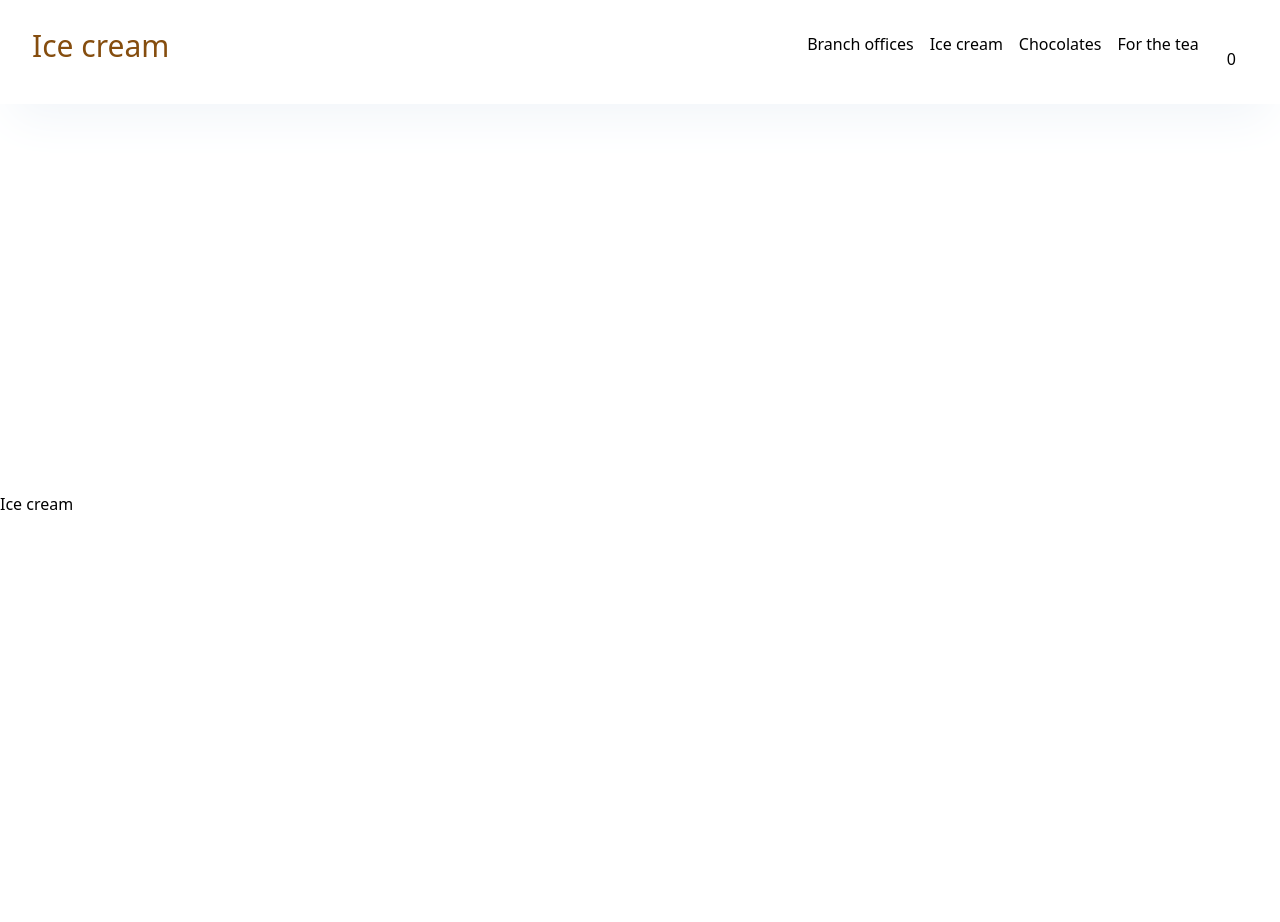
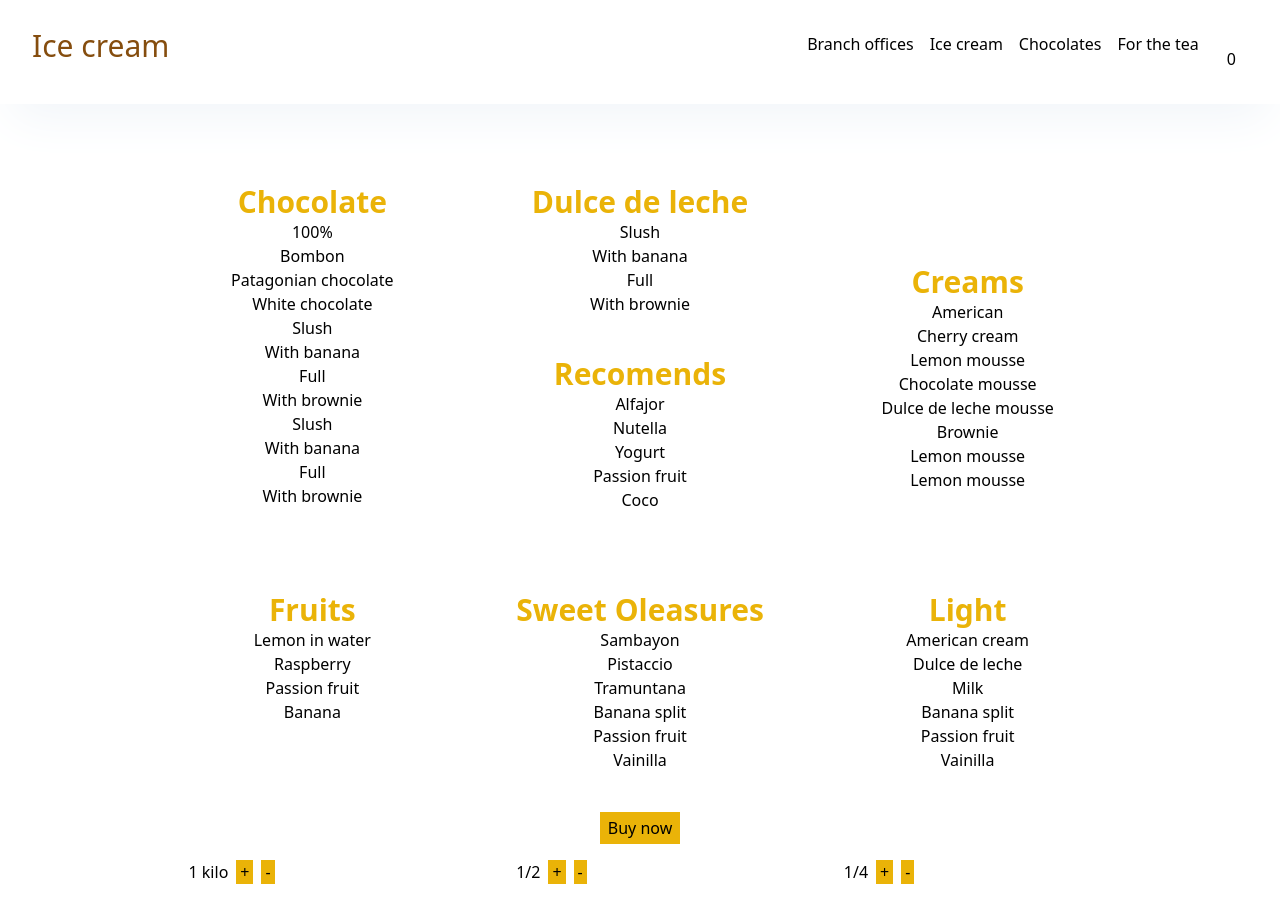
Before and after one commit to Githubmagali/icecream-shop, a Next.js app: page /iceCream in a window 1280 px wide. Shown: the top 922 px of the page. Built offline with nearby package versions, Linux system fonts and the light colour scheme.

Commit message:
add icecream array objects

```diff
--- a/src/app/chocolates/page.jsx
+++ b/src/app/chocolates/page.jsx
@@ -24,7 +24,7 @@ const items = [{
     id: 3,
     name: "Chocolate milk",
     price: 23,
-    soldOut: false,
+    soldOut: true,
     img: "/chocolate-milk.jpg",
     description: "Chocolate with milk"
 }, {
@@ -32,7 +32,7 @@ const items = [{
     name: "Chocolate white",
     img: "/chocolate-white.jpg",
     price: 3,
-    soldOut: true,
+    soldOut: false,
     description: "Chocolate white"
 },
 {
--- a/src/app/iceCream/page.jsx
+++ b/src/app/iceCream/page.jsx
@@ -1,7 +1,93 @@
-function IceCream(){
-    return(
-        <div className="flex items-center h-screen">
-            <h1>Ice cream</h1>
+import data from "../../assets/slider.json"
+
+
+
+function IceCream() {
+    const chocolateData = data.chocolate;
+    const dulce = data.dulce;
+    const creams = data.creams;
+    const fruits = data.fruits;
+    const recomends = data.recomends;
+    const sweetOleasures = data.sweetOleasures;
+    const light = data.light;
+
+
+
+    return (
+        <div className="flex  justify-center h-screen pt-10">
+            <div className="lg:grid lg:grid-cols-3  justify-center text-center gap-x-20">
+
+                <div className="col-span-1  sm:py-10">
+                    <h1 className="text-3xl font-bold text-yellow-500">Chocolate</h1>
+                    {chocolateData.map((item, index) => (
+                        <p key={index}>{item.name}</p>
+
+                    ))}
+                </div>
+                <div className="col-span-1  sm:py-10">
+                    <h1 className="text-3xl font-bold text-yellow-500">Dulce de leche</h1>
+                    {dulce.map((item, index) => (
+                        <p key={index}>{item.name}</p>
+
+                    ))}
+                    <h1 className="text-3xl font-bold text-yellow-500 pt-10">Recomends</h1>
+                    {recomends.map((item, index) => (
+                        <p key={index}>{item.name}</p>
+
+                    ))}
+                </div>
+                <div className="col-span-1 sm:py-10 ">
+                    <h1 className="text-3xl font-bold text-yellow-500 pt-20 ">Creams</h1>
+                    {creams.map((item, index) => (
+                        <p key={index}>{item.name}</p>
+
+                    ))}
+                </div>
+                <div className="col-span-1 sm:py-10 ">
+                    <h1 className="text-3xl font-bold text-yellow-500">Fruits</h1>
+                    {fruits.map((item, index) => (
+                        <p key={index}>{item.name}</p>
+
+                    ))}
+                </div>
+
+                <div className="col-span-1 sm:py-10">
+                    <h1 className="text-3xl font-bold text-yellow-500">Sweet Oleasures</h1>
+                    {sweetOleasures.map((item, index) => (
+                        <p key={index}>{item.name}</p>
+
+                    ))}
+                </div>
+                <div className="col-span-1 sm:py-10">
+                    <h1 className="text-3xl font-bold text-yellow-500">Light</h1>
+                    {light.map((item, index) => (
+                        <p key={index}>{item.name}</p>
+
+                    ))}
+                </div>
+                <div className="col-span-3 pb-4 ">
+                    <button className="bg-yellow-500 hover:bg-yellow-800 hover:text-white py-1 px-2">Buy now</button>
+
+
+                </div>
+                <div className="flex gap-x-2 pb-20">
+                    <p className="">1 kilo</p>
+                    <button className="bg-yellow-500 px-1">+</button>
+                    <button className="bg-yellow-500 px-1">-</button>
+                </div>
+                <div className="flex gap-x-2 pb-20">
+                    <p className="">1/2</p>
+                    <button className="bg-yellow-500 px-1">+</button>
+                    <button className="bg-yellow-500 px-1">-</button>
+                </div>
+                <div className="flex gap-x-2 pb-20">
+                    <p className="">1/4</p>
+                    <button className="bg-yellow-500 px-1">+</button>
+                    <button className="bg-yellow-500 px-1">-</button>
+                </div>
+            </div>
+
+
 
         </div>
     )
--- a/src/app/page.tsx
+++ b/src/app/page.tsx
@@ -5,6 +5,13 @@ function HomePage() {
   return (
 <>
 <SwiperPage />
+<div className='flex items-center justify-center gap-x-10 py-10'>
+<i className='bx bxl-instagram text-5xl'></i>
+<i className='bx bxl-facebook-circle text-5xl' ></i>
+<i className='bx bxl-gmail text-5xl' ></i>
+<i className='bx bxl-tiktok text-5xl'></i>
+<i className='bx bxl-whatsapp text-5xl' ></i>
+</div>
 </>
 
   )
--- a/src/app/shipping/page.jsx
+++ b/src/app/shipping/page.jsx
@@ -3,7 +3,7 @@ import { useCart } from "../../context/cartProvider";
 import { useState } from "react";
 import Delivery from './delivery'
 import TakeAway from './takeAway'
-
+import SelectSucursal from '@/app/shipping/select'
 
 
 
@@ -22,6 +22,8 @@ function Shipping() {
 
                 <h1 className="text-center text-5xl pt-3">Order page</h1>
                 <h2 className="text-center">Branches with Delivery</h2>
+                <SelectSucursal />
+
                 <div className="text-center text-xl font-bold">Your cart</div>
                 {cart.length > 0 ? (
                     <ul className="lg:w-96 lg:h-30 overflow-scroll bg-slate-50">
--- /dev/null
+++ b/src/app/shipping/select.jsx
@@ -0,0 +1,41 @@
+"use client"
+import { useState } from "react";
+
+function SelectSucursal(){
+    const [mostrarElementos, setMostrarElementos] = useState(false);
+    const [sucursalSeleccionada, setSucursalSeleccionada] = useState('');
+
+    const toggleElementos = () => {
+      setMostrarElementos(!mostrarElementos);
+    };
+
+    const seleccionarSucursal = (sucursal) => {
+      setSucursalSeleccionada(sucursal);
+      setMostrarElementos(false);
+    };
+    return(
+        <div className='pb-3'>
+        <div className="hover:text-gray-500 text-base flex items-center cursor-pointer text-gray-800 border border-gray-700 px-5" onClick={toggleElementos}>
+          {sucursalSeleccionada || 'Sucursal'} <i className="bx bx-chevron-down"></i>
+        </div>
+        {mostrarElementos && (
+          <div className="grid grid-col-1 w-full h-2">
+            <div className="grid  py-9 px-5 bg-white gap-y-6 z-20 border border-black">
+              <div className="text-gray-800 cursor-pointer" onClick={() => seleccionarSucursal('Lomas')}>
+                Lomas De Zamora
+              </div>
+              <div className="text-gray-800 cursor-pointer" onClick={() => seleccionarSucursal('Recoleta')}>
+                Recoleta
+              </div>
+              <div className="text-gray-800 cursor-pointer" onClick={() => seleccionarSucursal('VillaCrespo')}>
+                Villa Crespo
+              </div>
+            </div>
+          </div>
+        )}
+      </div>
+
+    )
+}
+
+export default SelectSucursal
--- a/src/app/swiper/page.jsx
+++ b/src/app/swiper/page.jsx
@@ -23,7 +23,8 @@ const items = [
   },
   {
     id: 5,
-    name: "Take away"
+    name: "Ice cream",
+    img:"/swiper-icecream-americano.png"
   },{
     id:6,
     name:"Bombon",
--- /dev/null
+++ b/src/assets/slider.json
@@ -0,0 +1,66 @@
+{
+    "chocolate": [
+      {"id": 1, "name": "100%"},
+      {"id": 2, "name": "Bombon"},
+      {"id": 3, "name": "Patagonian chocolate"},
+      {"id": 4, "name": "White chocolate"},
+      {"id": 1, "name": "Slush"},
+      {"id": 2, "name": "With banana"},
+      {"id": 3, "name": "Full"},
+      {"id": 4, "name": "With brownie"},
+      {"id": 1, "name": "Slush"},
+      {"id": 2, "name": "With banana"},
+      {"id": 3, "name": "Full"},
+      {"id": 4, "name": "With brownie"}
+
+    ],
+    "dulce": [
+      {"id": 1, "name": "Slush"},
+      {"id": 2, "name": "With banana"},
+      {"id": 3, "name": "Full"},
+      {"id": 4, "name": "With brownie"}
+
+    ],
+    "creams": [
+      {"id": 1, "name": "American"},
+      {"id": 2, "name": "Cherry cream"},
+      {"id": 3, "name": "Lemon mousse"},
+      {"id": 4, "name": "Chocolate mousse"},
+      {"id": 5, "name": "Dulce de leche mousse"},
+      {"id": 6, "name": "Brownie"},
+      {"id": 7, "name": "Lemon mousse"},
+      {"id": 8, "name": "Lemon mousse"}
+    ],
+    "fruits":[
+        {"id": 1, "name": "Lemon in water"},
+        {"id": 2, "name": "Raspberry"},
+        {"id": 3, "name": "Passion fruit"},
+        {"id": 4, "name": "Banana"}
+
+    ],
+    "recomends": [
+        {"id": 1, "name": "Alfajor"},
+        {"id": 2, "name": "Nutella"},
+        {"id": 3, "name": "Yogurt"},
+        {"id": 4, "name": "Passion fruit"},
+        {"id": 5, "name": "Coco"}
+      ],
+      "sweetOleasures": [
+        {"id": 1, "name": "Sambayon"},
+        {"id": 2, "name": "Pistaccio"},
+        {"id": 3, "name": "Tramuntana"},
+        {"id": 4, "name": "Banana split"},
+        {"id": 5, "name": "Passion fruit"},
+        {"id": 6, "name": "Vainilla"}
+
+      ],
+      "light": [
+        {"id": 1, "name": "American cream"},
+        {"id": 2, "name": "Dulce de leche"},
+        {"id": 3, "name": "Milk"},
+        {"id": 4, "name": "Banana split"},
+        {"id": 5, "name": "Passion fruit"},
+        {"id": 6, "name": "Vainilla"}
+      ]
+
+  }
--- a/src/components/navbar.jsx
+++ b/src/components/navbar.jsx
@@ -12,10 +12,10 @@ function Navbar(){
             <Link href="/" className="text-3xl pt-4 text-yellow-800">Ice cream</Link>
             <div className="flex gap-x-4 py-5">
                 <Link href="/branchOffices" className="hover:text-yellow-800">Branch offices</Link>
-                <Link href="/iceCrean" className="hover:text-yellow-800">Ice cream</Link>
+                <Link href="/iceCream" className="hover:text-yellow-800">Ice cream</Link>
                 <Link href="/chocolates" className="hover:text-yellow-800">Chocolates</Link>
                 <Link href="/forTheTea" className="hover:text-yellow-800">For the tea</Link>
-                <Link href="/shipping" className="px-3"> <i class='bx bxs-cart text-4xl'></i>{totalItems}</Link>
+                <Link href="/shipping" className="px-3"> <i className='bx bxs-cart text-4xl'></i>{totalItems}</Link>
 
             </div>
 
```
Also changed, not shown: public/swiper-icecream-americano.png (added).
